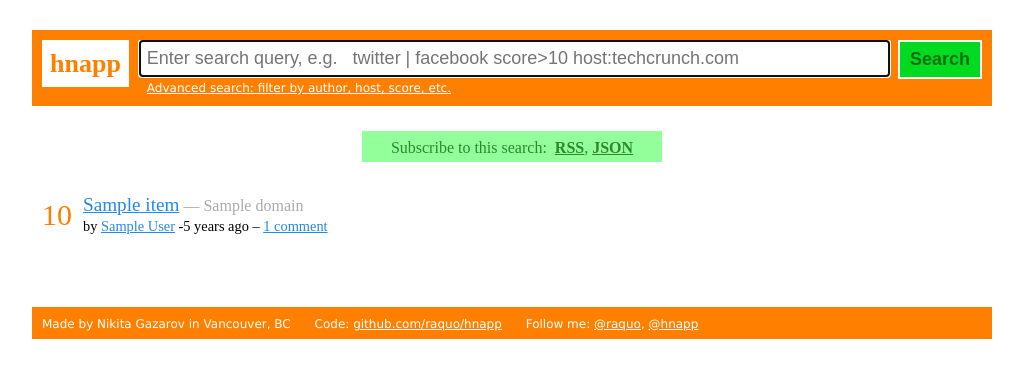
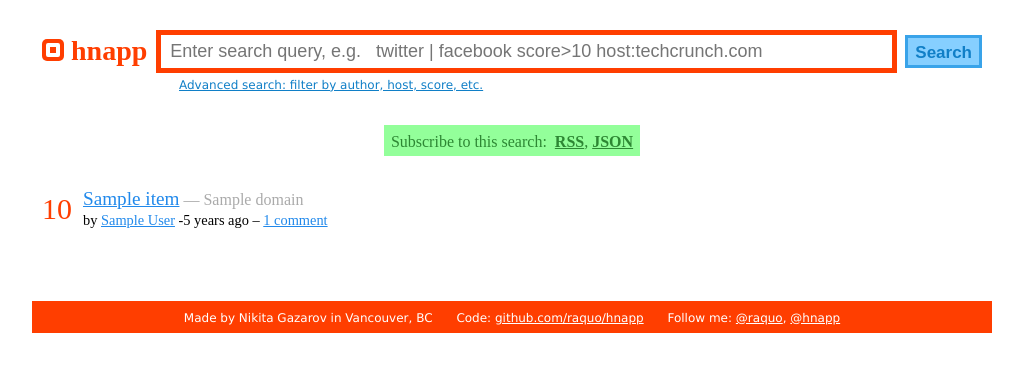
Before and after one commit to raquo/hnapp, a Flask app: template templates/search.html in a window 1280 px wide. Shown: the top 378 px of the page, without its empty margins (128-1151 px from the left). Run offline with Flask 2, Linux system fonts and the light colour scheme; the template is opened without the code that fills it: most values are stand-ins (such as "Sample title", 1, 10 or a date in 2020).

Commit message:
new design, CSS renames

```diff
--- a/static/css/hnapp.css
+++ b/static/css/hnapp.css
@@ -1,17 +1,8 @@
 
-/* CLEARFIX */
-.clearfix:after {
-  content: "";
-  display: table;
-  clear: both;
-}
+/* hnapp.css */
 
-/* make responsive! */
-#all {
-	width: 960px;
-	margin: 0 auto;
-	/*background: #eee;*/
-}
+
+
 
 /* GENERAL */
 
@@ -28,7 +19,19 @@ a:visited {
 	}
 
 	a:active {
-	color: #ff8000;
+		color: #ff3e00;
+	}
+
+input, button,
+.no-outline {
+	line-height: 1;
+	outline: 0;
+}
+
+input::-moz-focus-inner, button::-moz-focus-inner,
+.no-outline { /* remove dotted outline in FF */
+	border: 0;
+	padding: 0;
 }
 
 .clearfix:after {
@@ -37,102 +40,161 @@ a:active {
 	clear: both;
 }
 
+main {
+	max-width: 960px;
+	margin: 0 auto;
+}
+
+
+
 
 /* HEADER */
 
 header {
-	background: #ff8000;
-	margin: 30px 0 30px 0;
-}
-	header form {
-		padding: 10px;
+	margin: 30px 10px 30px 10px;
+	/*padding: 10px;*/
 }
 
-		#logo {
+	#header__logo {
 		display: inline-block;
 		float: left;
-			margin: 0;
-			padding: 8px;
-			font-size: 26px;
-			font-weight: bold;
-			color: #ff8000;
-			background: white;
+		padding: 4px 9px 6px 0;
 		text-decoration: none;
 	}
 
-		#query_wrapper {
-			overflow: hidden;
-			padding: 0 24px 0 10px; /* includes #query's horizontal paddings */
+		#header__logo__symbol {
+			display: inline-block;
+			position: relative;
+				top: -3px;
+				left: 4px;
+			width: 6px;
+			height: 6px;
+			border: 4px solid white;
+			border-radius: 2px;
+			margin-right: 11px;
+			background: #ff3e00;
 		}
 
-			#query {
-				/*display: block;*/
-				border: 2px solid #ff8000;
+			#header__logo__symbol::before {
+				background: #ff3e00;
+				content: " ";
+				position: absolute;
+				z-index: -1;
+				top: -8px;
+				left: -8px;
+				right: -8px;
+				bottom: -8px;
+				border-radius: 5px;
+			}
+
+		#header__logo__text {
+			font-size: 28px;
+			font-weight: bold;
+			color: #ff3e00;
+		}
+
+	#header__searchbox {
+		overflow: hidden;
+		padding: 5px;
+		background: #ff3e00;
+	}
+
+		#header__searchbox__input {
+			box-sizing: border-box;
+			border: 0;
+			padding: 6px 9px;
 			width: 100%;
 			font-size: 18px;
-				padding: 6px;
 			color: #222;
 		}
 
-			/*#query:focus {
-				outline: 0;
-				border: 2px solid #de5d07;
+			/*#header__searchbox__input:focus {
+				padding-left: 4px;
+				border-left: 5px solid;
+				border-color: #86cfff;
 			}*/
 
-		#query_submit {
+	#header__submit {
 		display: block;
 		float: right;
-			padding: 7px 10px;
-			border: 2px solid white;
-			font-size: 18px;
+		padding: 6px 7px 4px 7px;
+		margin: 5px 0 0 8px;
+		font-size: 17px;
 		font-weight: bold;
-			background: #00db22;
-			color: #107010;
+		background: #86cfff;
+		border: 3px solid #39a3e9;
+		color: #107fc7;
 	}
 
-		#query_submit:focus,
-		#query_submit:hover {
-			background: #1def1c;
+		#header__submit:focus,
+		#header__submit:hover {
+			background: #b5e1ff;
+			border-color: #2992d5;
 		}
+
+		/* <<< TODO: This should be JS-ed so that it highlights on Enter-typed form submit */
+		#header__submit:active {
+			background: #2992d5;
+			color: #b5e1ff;
+		}
+
+
 
 
 /* SYNTAX*/
 
-	#syntax_toggle {
+#syntax {
+	font-family: "Verdana", sans-serif;
+	font-size: 90%;
+	line-height: 1.5;
+	margin: 0px 0 0 137px;
+}
+
+	#syntax__toggle {
 		display: inline-block;
-		margin: 2px 0 0 8px;
+		margin: -4px -6px -6px -6px;
+		padding: 6px;
 		font-size: 12px;
 		font-family: "Verdana";
-		color: white;
+		color: #107fc7;
+		/*color: white;*/
 		/*text-decoration: underline dashed;*/
 	}
 
-	#syntax {
-		/*background: #ffd92f;*/
+	#syntax__content {
 		display: none;
-		color: white;
-		font-family: "Verdana", sans-serif;
-		font-size: 90%;
-		line-height: 1.5;
-		padding-left: 8px;
-	}
-		#syntax a {
-			/*margin: 0 10px;*/
-			/*color: #c56e24;*/
-			color: white;
-			text-decoration: none;
 	}
 
-		#syntax ul {
+	.syntax__list {
 		list-style-type: none;
 		padding: 0;
+		margin-left: 10px;
 		margin-bottom: 0px;
 		float: left;
+		color: #666;
 	}
 
-		#syntax ul +ul {
+		.syntax__list + .syntax__list {
 			margin-left: 50px;
 		}
+
+		.syntax__list__title {
+			margin: 0 0 5px -10px;
+		}
+
+		.syntax__list a {
+			text-decoration: none;
+			color: inherit;
+		}
+
+		.syntax__list a:hover {
+			color: #2189eb;
+		}
+
+		.syntax__list a:active {
+			color: #ff3e00;
+		}
+
 
 
 
@@ -140,11 +202,12 @@ header {
 /* FOOTER */
 
 footer {
-	margin: 50px 0 30px 0;
+	text-align: center;
+	margin: 50px auto 30px auto;
 	padding: 10px 10px 8px 10px;
 	font-size: 12px;
 	font-family: "Verdana", "sans-serif";
-	background: #ff8000;
+	background: #ff3e00;
 	color: white;
 }
 
@@ -159,15 +222,18 @@ footer {
 
 
 
+
 /* SUBSCRIBE */
 
 #subscribe {
 	text-align: center;
-	margin: -5px auto 10px auto;
-	width: 300px;
-	padding: 7px 0 5px 0;
+	margin-bottom: 10px;
+}
+
+	#subscribe span {
+		display: inline-block;
+		padding: 7px 7px 5px 7px;
 		background: #93ff9a;
-	color: #107010;
 		color: #2d8733;
 	}
 
@@ -191,57 +257,53 @@ footer {
 		/*padding: 0px 0;*/
 	}
 
-		.item_score {
+		.item__score {
 			text-align: right;
 			padding: 0 10px;
 			font-size: 30px;
-			color: #ff8000;
+			color: #ff3e00;
 			/*background: #eee;*/
 		}
 
-		.item_link {
+		.item__link {
 			font-size: 120%;
 		}
 
-		.item_domain {
+		.item__domain {
 			color: #aaa;
 		}
 
-			.item_domain a {
+			.item__domain a {
 				text-decoration: none;
 				color: inherit;
 			}
 
-		.item_subline {
+		.item__subline {
 			margin-top: 2px;
 			font-size: 90%;
 		}
 
 
-/* FRONT */
-#front {
 
-}
-	#front_tagline {
-		margin: 42px 0 15px 0;
+
+/* FRONT PAGE */
+
+#tagline {
+	margin: 55px 0 30px 0;
+	text-align: center;
+	line-height: 1.6;
+	color: #444;
 }
 
-		#front h1 {
-			text-align: center;
-			line-height: 160%;
-			color: #444;
-			margin: 55px 0 30px 0;
-		}
-
-	#front_lists {
+#features {
 	margin-left: 17%;
 }
-		.front_list:first-child {
+	.feature:first-child {
 		width: auto;
 		margin-right: 100px;
 	}
 
-		.front_list {
+	.feature {
 		width: 50%;
 		/*width: 420px;*/
 		float: left;
@@ -249,21 +311,21 @@ footer {
 		/*background: #eee;*/
 	}
 
-			.front_list h3 {
+		.feature h3 {
 			font-size: 19pt;
 			margin-bottom: 10px;
 			color: #444;
 		}
 
-			.front_list ul {
+		.feature ul {
 			list-style-type: none;
-				padding: 0;
+			padding-left: 15px;
 			margin: 0;
 			font-size: 120%;
 		}
 
-			.front_list li {
-				margin: 5px 0 5px 15px;
+		.feature li {
+			margin: 7px 0;
 		}
 
 #feedback {
@@ -271,6 +333,9 @@ footer {
 	margin-top: 45px;
 	text-align: center;
 }
+
+
+
 
 /* STATUSES */
 
--- a/static/js/hnapp.js
+++ b/static/js/hnapp.js
@@ -6,28 +6,28 @@ init();
 function init()
 {
 	// Auto-focus query field
-	elById('query').focus();
+	elById('header__searchbox__input').focus();
 
 	// Enable toggle of syntax panel
-	document.getElementById('syntax_toggle').onclick = function()
+	document.getElementById('syntax__toggle').onclick = function()
 	{
-		if (elById('syntax').style.display == 'block')
+		if (elById('syntax__content').style.display == 'block')
 		{
-			elById('syntax').style.display = 'none';
+			elById('syntax__content').style.display = 'none';
 			window.location.hash = '';
 		}
 		else
 		{
-			elById('syntax').style.display = 'block';
+			elById('syntax__content').style.display = 'block';
 			window.location.hash = '#showsyntax';
 		}
 		return false;
 	}
 
-	// Open syntax panel if requested
+	// Show syntax panel on page load
 	if (window.location.hash === '#showsyntax')
 	{
-		elById('syntax').style.display = 'block';
+		elById('syntax__content').style.display = 'block';
 	}
 }
 
--- a/templates/header.html
+++ b/templates/header.html
@@ -1,13 +1,22 @@
 
 <header>
 	<form class='clearfix' method='get' action='/'>
-		<a href='/' id='logo'>hnapp</a>
-		<button id='query_submit' type='submit' tabindex='2'>Search</button>
-		<div id='query_wrapper'>
-			<input id='query' name='q' type='text' value='{{ query if query is not none else '' }}' tabindex='1' placeholder='Enter search query, e.g.   twitter | facebook score>10 host:techcrunch.com' />
-			<a href='#' id='syntax_toggle' tabindex='3'>Advanced search: filter by author, host, score, etc.</a>
-			<div id='syntax' class='clearfix'>
-				<ul>
+		<a href='/' id='header__logo'>
+			<span id='header__logo__symbol'></span>
+			<span id='header__logo__text'>hnapp</span>
+		</a>
+		<button id='header__submit' type='submit' tabindex='2'>Search</button>
+
+		<div id='header__searchbox'>
+			<input id='header__searchbox__input' name='q' type='text' value='{{ query if query is not none else '' }}' tabindex='1' placeholder='Enter search query, e.g.   twitter | facebook score>10 host:techcrunch.com' />
+		</div>
+	</form>
+
+	<div id='syntax'>
+		<a href='#' id='syntax__toggle' class='no-outline' tabindex='3'>Advanced search: filter by author, host, score, etc.</a>
+		<div id='syntax__content' class='clearfix'>
+			<ul class='syntax__list'>
+				<li class='syntax__list__title'><b>Syntax</b></li>
 				<li><a href='/?q=author:jacquesm#showsyntax'><b>author:</b>jacquesm</a></li>
 				<li><a href='/?q=host:github.com#showsyntax'><b>host:</b>github.com</a></li>
 				<li><a href='/?q=type:ask#showsyntax'><b>type:</b>ask</a> &nbsp;
@@ -23,14 +32,14 @@
 				<li><a href='/?q=type%3Ashow+%7C+type%3Aask#showsyntax'>type:show <b>|</b> type:ask</a></li>
 				<li><a href='/?q=-host:pravda.ru#showsyntax'><b>-</b>host:pravda.ru</a></li>
 			</ul>
-				<ul>
-					<li style='margin-left: -10px;'><b>Examples:</b></li>
+			<ul class='syntax__list'>
+				<li class='syntax__list__title'><b>Examples</b></li>
 				<li><a href='/?q=meteor+%7C+meteorjs+type%3Ashow+%7C+host%3Agithub.com#showsyntax'>meteor | meteorjs &nbsp;type:show | host:github.com</a></li>
 				<li><a href='/?q=score%3E100+comments%3E10#showsyntax'>score&gt;100 comments&lt;10</a></li>
 				<li><a href='/?q=YC+-host:ycombinator.com#showsyntax'>YC -host:ycombinator.com</a></li>
-					<li><a href='/?q=hiring+%7C+type%3Ajob#showsyntax'>hiring | type:job</a></li>
+				<li><a href='/?q=hiring+%7C+type%3Ajob+%7C+author%3Awhoishiring#showsyntax'>hiring | type:job | author:whoishiring</a></li>
 			</ul>
 		</div>
 	</div>
-	</form>
+
 </header>
--- a/templates/search.html
+++ b/templates/search.html
@@ -2,31 +2,31 @@
 
 {% block main %}
 
-<div id='all'>
+<main>
 
 	{%- include 'header.html' -%}
 
-	<main>
+	<section>
 
 		{% if query is none -%}
 			{%- include 'front.html' -%}
 		{%- else -%}
 			<div id='subscribe'>
-				Subscribe to this search:&nbsp; <a href='{{ rss_url }}'>RSS</a>, <a href='{{ json_url }}'>JSON</a>
+				<span>Subscribe to this search:&nbsp; <a href='{{ rss_url }}'>RSS</a>, <a href='{{ json_url }}'>JSON</a></span>
 			</div>
 			<table id='items'>
 				{% for item in items -%}
 				<tr class='item'>
-					<td class='item_score'>{{ item.score }}</td>
+					<td class='item__score'>{{ item.score }}</td>
 					<td>
-						<a href='{{ item.main_url() }}' class='item_link'>{{ item.title }}</a>
+						<a href='{{ item.main_url() }}' class='item__link'>{{ item.title }}</a>
 						{% if item.domain is none -%}
-							<span class='item_domain'>— <a href='/?q=type:{{ item.subkind }}'>{{ item.subkind }}</a></span>
+							<span class='item__domain'>— <a href='/?q=type:{{ item.subkind }}'>{{ item.subkind }}</a></span>
 						{%- else -%}
-							<span class='item_domain'>— <a href='/?q=host:{{ item.domain }}'>{{ item.domain }}</a></span>
+							<span class='item__domain'>— <a href='/?q=host:{{ item.domain }}'>{{ item.domain }}</a></span>
 						{%- endif %}
 
-						<div class='item_subline'>
+						<div class='item__subline'>
 							by <a href='/?q=author:{{ item.author }}'>{{ item.author }}</a>
 							{{ item.date_posted|timesince }} –
 							<a href='{{ item.comments_url() }}'>{{ item.num_comments }} comment{% if item.num_comments != 1 %}s{% endif %}</a>
@@ -39,10 +39,10 @@
 			</table>
 		{%- endif %}
 
-	</main>
+	</section>
 
 	{%- include 'footer.html' -%}
 
-</div>
+</main>
 
 {% endblock %}
```
Also changed, not shown: templates/front.html (+9 -11 lines). Lines whose indentation alone changed are shown as unchanged.
